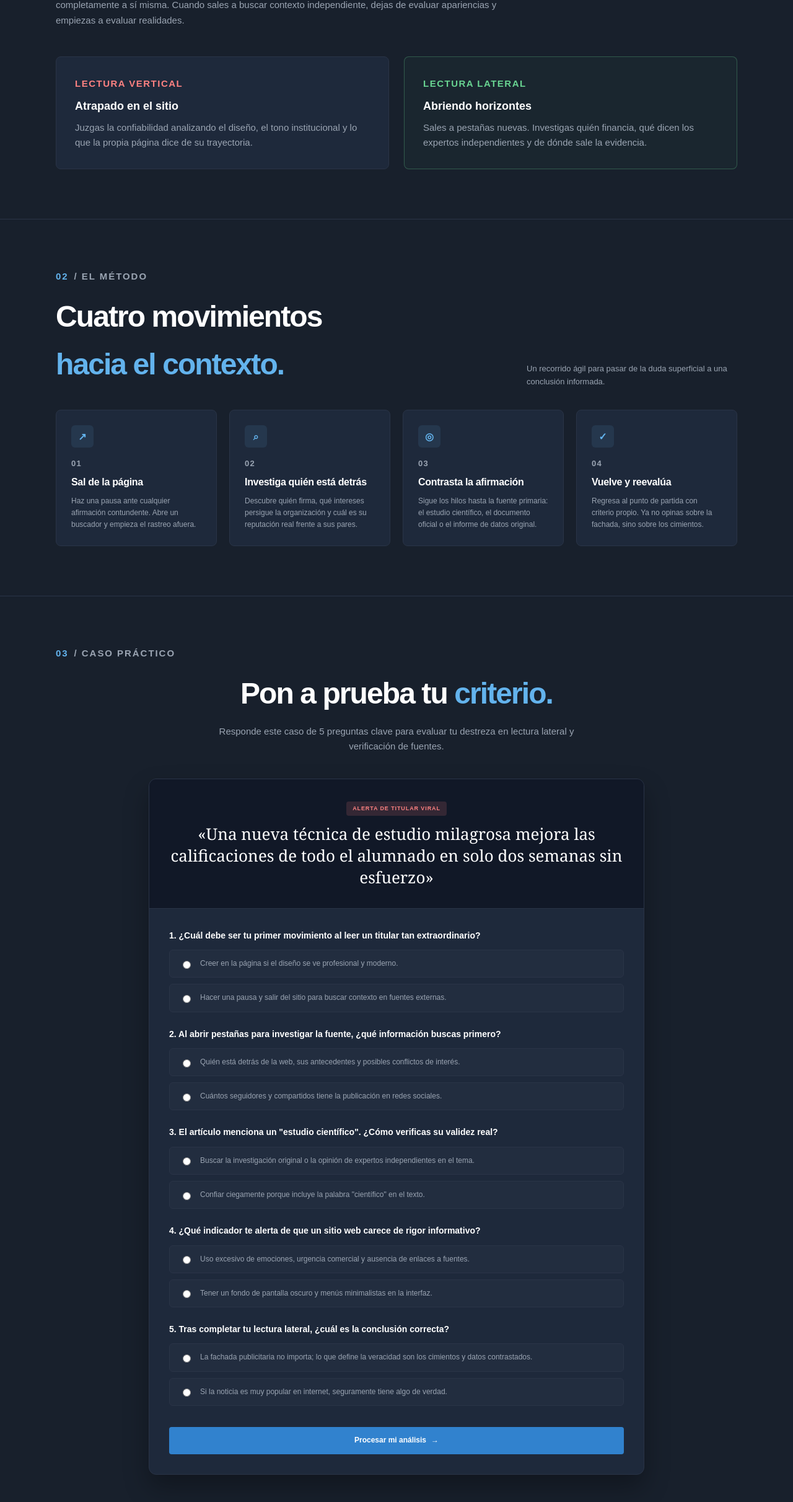
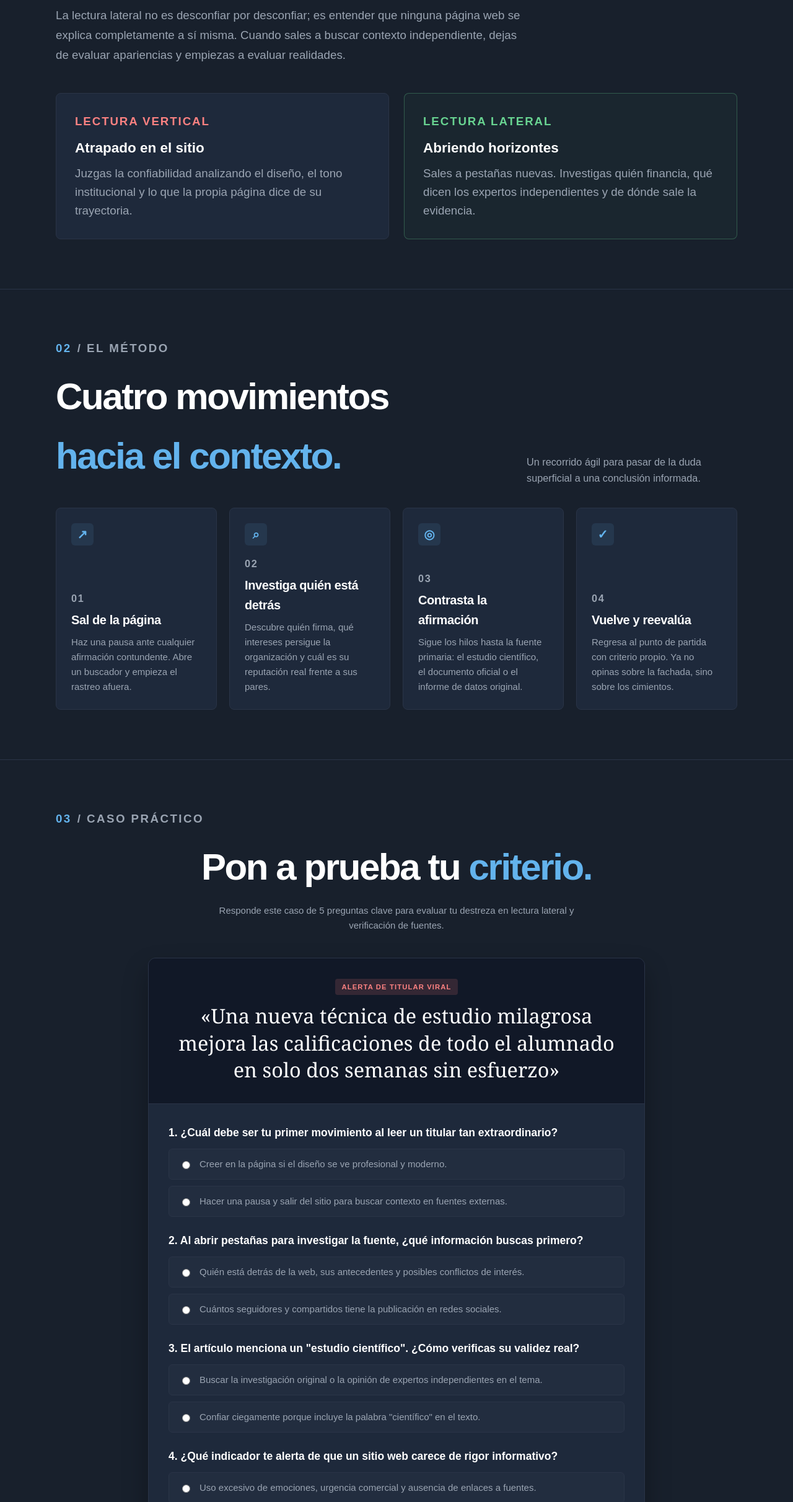
Before and after one commit to Chamyka5/Lectura-Latera, a plain HTML site: page tutorial.html in a window 1280 px wide. Shown: the part 377-2800 px from the top of the page at 62% size. Drawn offline with Linux system fonts and the light colour scheme.

Commit message:
Adjust font sizes in styles.css for better readability
Updated various font sizes throughout the stylesheet to improve readability and consistency.

```diff
--- a/styles.css
+++ b/styles.css
@@ -8,7 +8,7 @@
   --line: #2a3447;
 }
 
-* {
+- {
   box-sizing: border-box;
 }
 
@@ -81,7 +81,7 @@ button, a, input, textarea, summary {
   align-items: center;
   justify-content: space-between;
   gap: 16px;
-  font-size: 10px;
+  font-size: 12.5px;
   font-weight: 800;
   letter-spacing: .08em;
 }
@@ -116,7 +116,7 @@ button, a, input, textarea, summary {
   display: inline-flex;
   align-items: center;
   gap: 9px;
-  font-size: 18px;
+  font-size: 22.5px;
   font-weight: 800;
   letter-spacing: -.06em;
   color: #fff;
@@ -178,7 +178,7 @@ button, a, input, textarea, summary {
   position: relative;
   padding-block: 9px;
   color: var(--text-secondary);
-  font-size: 12px;
+  font-size: 15px;
   font-weight: 700;
   white-space: nowrap;
   transition: color 0.2s ease;
@@ -216,7 +216,7 @@ button, a, input, textarea, summary {
   color: #fff;
   background: #2b6cb0;
   border-radius: 5px;
-  font-size: 12px;
+  font-size: 15px;
   font-weight: 750;
   text-align: center;
   box-sizing: border-box;
@@ -250,7 +250,7 @@ button, a, input, textarea, summary {
   align-items: center;
   gap: 9px;
   color: var(--text-secondary);
-  font-size: 10px;
+  font-size: 12.5px;
   font-weight: 800;
   letter-spacing: .13em;
   text-transform: uppercase;
@@ -278,7 +278,7 @@ h1 {
   max-width: 790px;
   margin: 22px 0 18px;
   color: #fff;
-  font-size: clamp(48px, 6vw, 78px);
+  font-size: clamp(60px, 7.5vw, 97.5px);
   font-weight: 800;
   letter-spacing: -.05em;
   line-height: 1.05;
@@ -288,7 +288,7 @@ h1 {
   max-width: 590px;
   margin-bottom: 30px;
   color: var(--text-secondary);
-  font-size: 15px;
+  font-size: 18.75px;
   line-height: 1.7;
 }
 
@@ -308,7 +308,7 @@ h1 {
   padding: 0 20px;
   border: 0;
   border-radius: 5px;
-  font-size: 12px;
+  font-size: 15px;
   font-weight: 800;
   cursor: pointer;
   transition: transform .18s ease, background .18s ease;
@@ -329,7 +329,7 @@ h1 {
   border-radius: 4px;
   color: #fff;
   background: #3182ce;
-  font-size: 12px;
+  font-size: 15px;
   font-weight: 700;
   cursor: pointer;
   transition: background 0.2s ease;
@@ -358,7 +358,7 @@ h1 {
   gap: 9px;
   margin-bottom: 15px;
   color: var(--text-secondary);
-  font-size: 15px;
+  font-size: 18.75px;
   font-weight: 800;
   letter-spacing: .13em;
   text-transform: uppercase;
@@ -378,7 +378,7 @@ h2, h3, p {
   margin-bottom: 45px;
 }
 .manifesto-title {
-  font-size: clamp(38px, 5vw, 60px);
+  font-size: clamp(47.5px, 6.25vw, 75px);
   font-weight: 800;
   letter-spacing: -.04em;
   line-height: 1.1;
@@ -390,7 +390,7 @@ h2, h3, p {
   font-style: normal;
 }
 .manifesto-lead {
-  font-size: 15px;
+  font-size: 18.75px;
   color: var(--text-secondary);
   line-height: 1.7;
 }
@@ -410,10 +410,10 @@ h2, h3, p {
   border-color: rgba(104, 211, 145, 0.3);
   background: rgba(104, 211, 145, 0.03);
 }
-.bad-tag { color: #fc8181; font-size: 15px; font-weight: 800; letter-spacing: .1em; text-transform: uppercase; }
-.good-tag { color: var(--accent-green); font-size: 15px; font-weight: 800; letter-spacing: .1em; text-transform: uppercase; }
-.contrast-col h3 { color: #fff; font-size: 18px; margin: 10px 0 8px; }
-.contrast-col p { color: var(--text-secondary); font-size: 15px; margin: 0; line-height: 1.6; }
+.bad-tag { color: #fc8181; font-size: 18.75px; font-weight: 800; letter-spacing: .1em; text-transform: uppercase; }
+.good-tag { color: var(--accent-green); font-size: 18.75px; font-weight: 800; letter-spacing: .1em; text-transform: uppercase; }
+.contrast-col h3 { color: #fff; font-size: 22.5px; margin: 10px 0 8px; }
+.contrast-col p { color: var(--text-secondary); font-size: 18.75px; margin: 0; line-height: 1.6; }
 
 /* Sección 2: El método */
 .section-heading-row {
@@ -427,7 +427,7 @@ h2, h3, p {
 .section-heading-row h2 {
   margin: 0;
   color: #fff;
-  font-size: clamp(34px, 4vw, 48px);
+  font-size: clamp(42.5px, 5vw, 60px);
   letter-spacing: -.04em;
 }
 
@@ -440,7 +440,7 @@ h2, h3, p {
   max-width: 340px;
   margin: 0;
   color: var(--text-secondary);
-  font-size: 13px;
+  font-size: 16.25px;
   line-height: 1.6;
 }
 
@@ -467,12 +467,12 @@ h2, h3, p {
   background: rgba(99, 179, 237, 0.1);
   color: var(--accent);
   border-radius: 6px;
-  font-size: 16px;
+  font-size: 20px;
   font-weight: 800;
   margin-bottom: 16px;
 }
 .t-num {
-  font-size: 13px;
+  font-size: 16.25px;
   font-weight: 800;
   color: var(--text-secondary);
   letter-spacing: .1em;
@@ -481,13 +481,13 @@ h2, h3, p {
 }
 .t-content h3 {
   color: #fff;
-  font-size: 16px;
+  font-size: 20px;
   margin: 0 0 8px;
   letter-spacing: -.02em;
 }
 .t-content p {
   color: var(--text-secondary);
-  font-size: 12px;
+  font-size: 15px;
   margin: 0;
   line-height: 1.6;
 }
@@ -498,7 +498,7 @@ h2, h3, p {
   margin-bottom: 40px;
 }
 .practice-header-centered h2 {
-  font-size: clamp(32px, 4vw, 48px);
+  font-size: clamp(40px, 5vw, 60px);
   color: #fff;
   margin: 10px 0 0;
   letter-spacing: -.04em;
@@ -526,14 +526,14 @@ h2, h3, p {
   background: rgba(252, 129, 129, 0.15);
   color: #fc8181;
   border-radius: 4px;
-  font-size: 9px;
+  font-size: 11.25px;
   font-weight: 800;
   letter-spacing: .1em;
   margin-bottom: 12px;
 }
 .case-quote {
   font-family: Georgia, serif;
-  font-size: clamp(20px, 2.5vw, 26px);
+  font-size: clamp(25px, 3.125vw, 32.5px);
   color: #fff;
   margin: 0;
   line-height: 1.35;
@@ -548,7 +548,7 @@ h2, h3, p {
 .question-title {
   display: block;
   color: #fff;
-  font-size: 14px;
+  font-size: 17.5px;
   font-weight: 700;
   margin-bottom: 12px;
 }
@@ -565,7 +565,7 @@ h2, h3, p {
   border: 1px solid var(--line);
   border-radius: 6px;
   color: var(--text-secondary);
-  font-size: 12px;
+  font-size: 15px;
   cursor: pointer;
   transition: all 0.2s ease;
 }
@@ -615,12 +615,12 @@ h2, h3, p {
 .footer-row p {
   margin: 0;
   color: var(--text-secondary);
-  font-size: 11px;
+  font-size: 13.75px;
 }
 
 .footer-row a {
   color: var(--accent);
-  font-size: 11px;
+  font-size: 13.75px;
   font-weight: 700;
 }
 
@@ -681,7 +681,7 @@ h2, h3, p {
     gap: 6px;
     margin-left: auto;
     color: #fff;
-    font-size: 11px;
+    font-size: 13.75px;
     font-weight: 700;
     cursor: pointer;
   }
```
